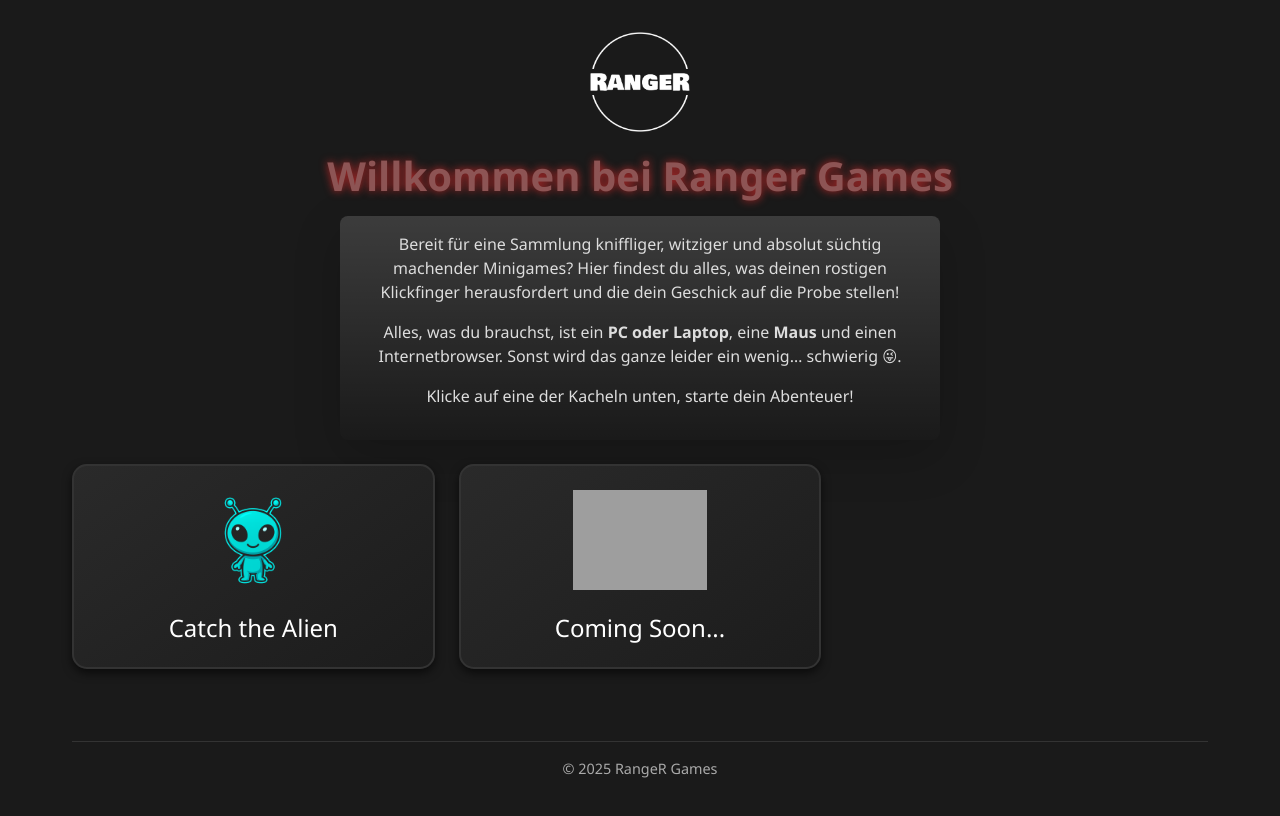
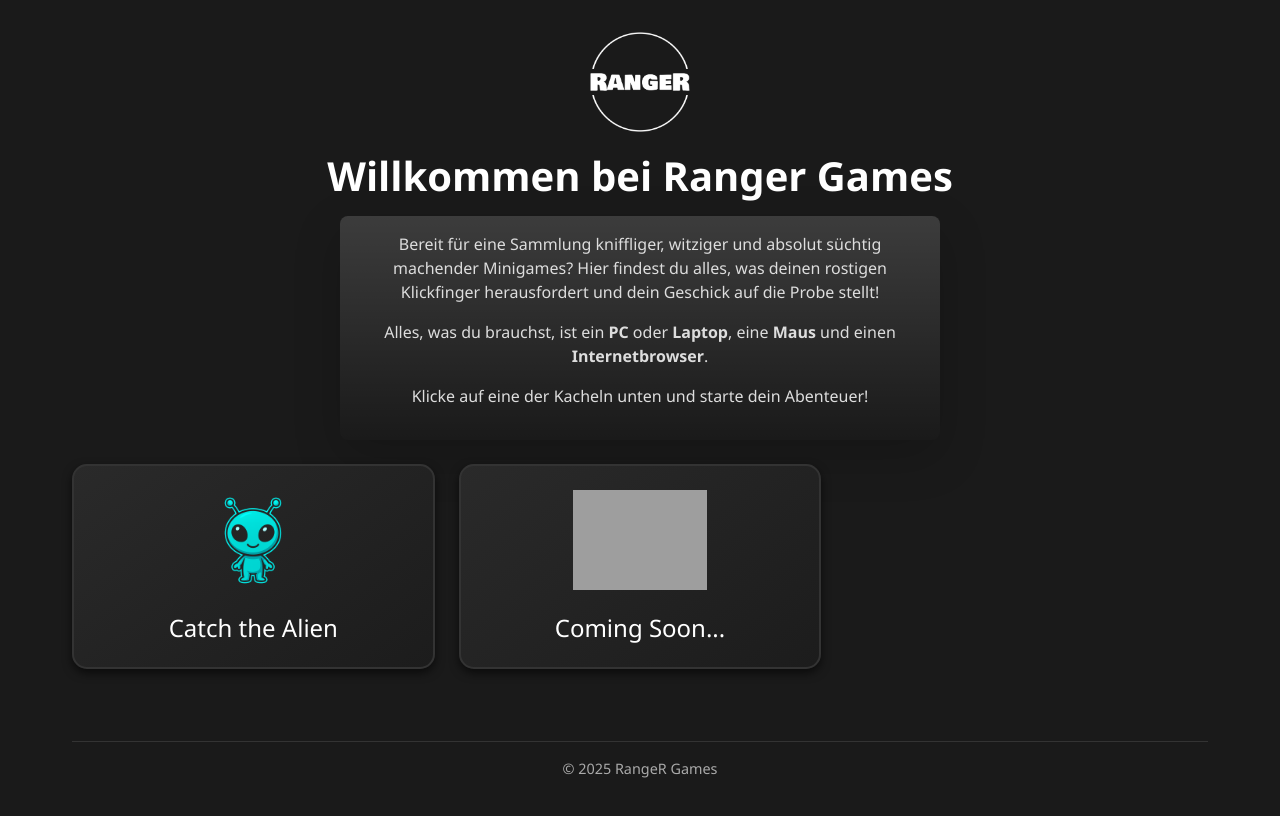
Before and after one commit to ChristianTrentsch/BrowserGames, a plain HTML site: page index.html in a window 1280 px wide. Drawn offline with nearby package versions, Linux system fonts and the light colour scheme; grey boxes are pictures that could not be loaded.

Commit message:
- überflüssige klassen im html entfernt - klassen bezug im css angepasst - README überarbeitet

```diff
--- a/css/index.css
+++ b/css/index.css
@@ -1,42 +1,3 @@
-/* DEPRECATED */
-/* body {
-  background: #111;
-  color: #f8f9fa;
-  font-family: "Segoe UI", Tahoma, Geneva, Verdana, sans-serif;
-}
-
-.text-neon {
-  color: #ff0000;
-  text-shadow: 0 0 3px #ff8800, 0 0 10px #ff5100, 0 0 20px #fbff00;
-}
-
-.game-card {
-  background: #222;
-  border-radius: 15px;
-  padding: 1.5rem;
-  text-align: center;
-  transition: transform 0.2s ease, box-shadow 0.2s ease;
-  cursor: pointer;
-  box-shadow: 0 0 15px rgba(0, 255, 204, 0.2);
-}
-
-.game-card:hover {
-  transform: translateY(-5px);
-  box-shadow: 0 0 25px rgba(0, 255, 204, 0.5);
-}
-
-.game-card img {
-  max-width: 100px;
-  margin-bottom: 1rem;
-}
-
-footer {
-  text-align: center;
-  margin-top: 2rem;
-  padding: 1rem;
-  color: #aaa;
-} */
-
 /* ===== Grund-Layout ===== */
 body {
   background-color: #1a1a1a; /* sehr dunkles Grau */
@@ -49,9 +10,14 @@
 
 /* ===== Header ===== */
 h1 {
-  color: #ffffff; /* Weiß für den Titel */
-  text-shadow: 0 0 10px rgba(255, 0, 0, 0.6); /* leichter roter Glow */
+  color: #ffffff;
   margin-bottom: 1rem;
+}
+
+p {
+  color: #ddd;
+  font-size: 1rem;
+  line-height: 1.5;
 }
 
 img {
@@ -66,17 +32,6 @@
   max-width: 1200px;
   margin: 0 auto;
   padding: 2rem;
-}
-
-.intro h1 {
-  color: #8d5454;
-  text-shadow: 0 0 8px rgba(255, 46, 46, 0.7);
-}
-
-.intro p {
-  color: #ddd;
-  font-size: 1rem;
-  line-height: 1.5;
 }
 
 /* ===== Kacheln für Spiele ===== */
--- a/index.html
+++ b/index.html
@@ -16,25 +16,27 @@
 
   <div class="container">
 
-    <div class="intro text-center mb-4">
+    <div class="text-center mb-4">
 
       <!-- Logo und Titel -->
       <img src="./images/ranger-high-resolution-logo-transparent_neu.png" alt="RangeR Games Logo">
-      <h1 class="fw-bold text-neon mb-3">Willkommen bei Ranger Games</h1>
+      <h1 class="fw-bold mb-3">Willkommen bei Ranger Games</h1>
 
       <!-- Beschreibung -->
       <div class="mb-4 p-3 bg-gradient text-light rounded-3 shadow-lg mx-auto" style="max-width: 600px;">
-        <p class="lead">
+        <p>
           Bereit für eine Sammlung kniffliger, witziger und absolut süchtig machender Minigames?
-          Hier findest du alles, was deinen rostigen Klickfinger herausfordert und die dein Geschick auf die Probe
-          stellen!
+          Hier findest du alles, was deinen rostigen Klickfinger herausfordert und dein Geschick auf die Probe stellt!
         </p>
         <p>
-          Alles, was du brauchst, ist ein <strong>PC oder Laptop</strong>, eine <strong>Maus</strong> und einen
-          Internetbrowser. Sonst wird das ganze leider ein wenig… schwierig 😜.
+          Alles, was du brauchst, ist ein
+          <strong>PC</strong> oder
+          <strong>Laptop</strong>, eine
+          <strong>Maus</strong> und einen
+          <strong>Internetbrowser</strong>.
         </p>
         <p>
-          Klicke auf eine der Kacheln unten, starte dein Abenteuer!
+          Klicke auf eine der Kacheln unten und starte dein Abenteuer!
         </p>
       </div>
     </div>
```
Also changed, not shown: README.md.
